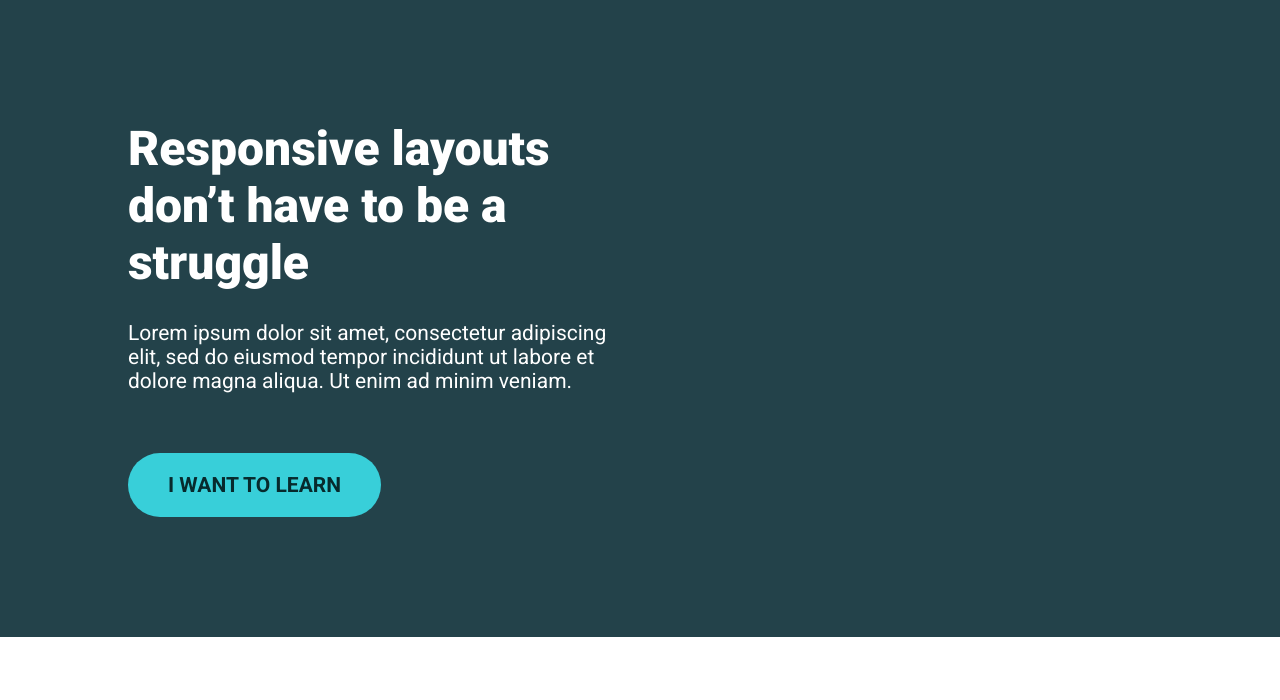
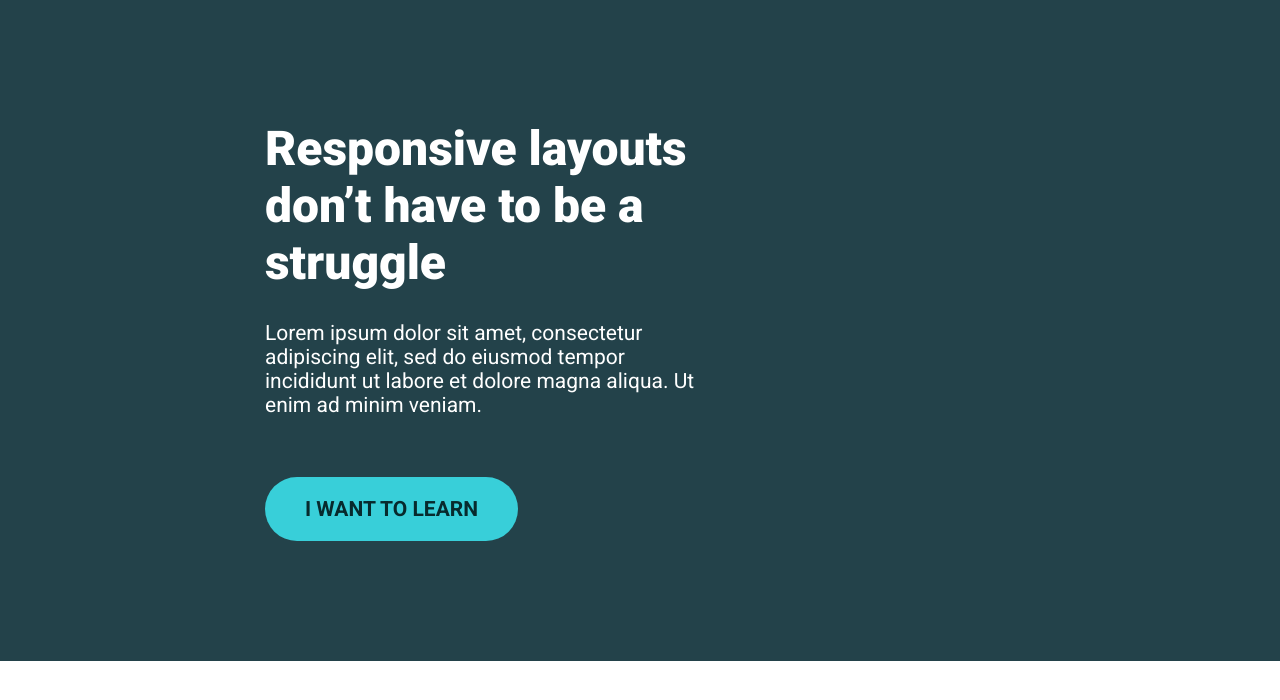
Before and after one commit to Marabunta12/Conquering-Responsive-Layout, a plain HTML site: page Challenge 3/index.html in a window 1280 px wide. Drawn offline with Linux system fonts and the light colour scheme.

Commit message:
fix styles
minor css fixes

```diff
--- a/Challenge 3/style.css
+++ b/Challenge 3/style.css
@@ -12,9 +12,10 @@
     width: 80%;
     margin: 0 auto;
     padding: 120px 0;
+    max-width: 750px;
 }
 .container {
-    width: 50%;
+    width: 60%;
 }
 
 h1 {
```
